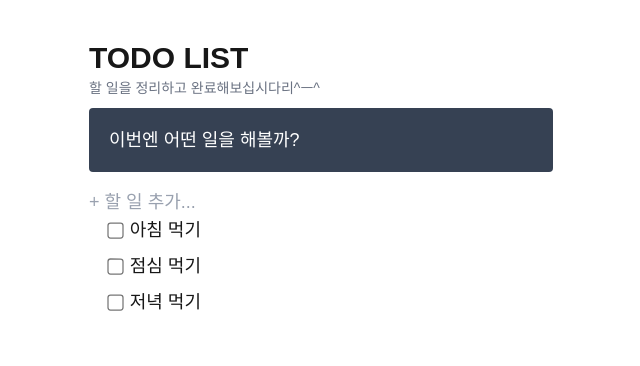
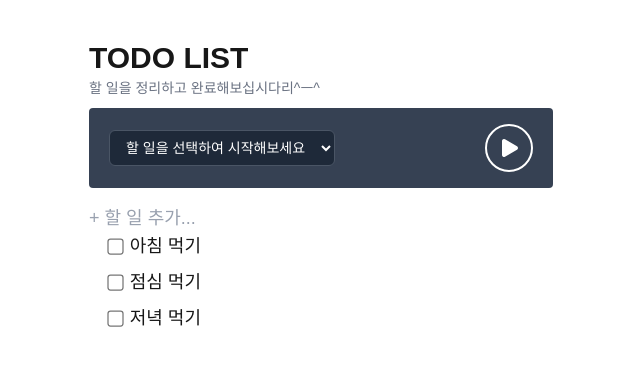
Before and after one commit to Rodgershyeonsik/toy-todo, a Next.js app: page / in a window 1280 px wide. Shown: the top 366 px of the page, without its empty margins (319-959 px from the left). Built offline with nearby package versions, Linux system fonts and the light colour scheme.

Commit message:
refactor: replace isPaused with timerStatus and add todo selection dropdown

```diff
--- a/app/page.tsx
+++ b/app/page.tsx
@@ -25,9 +25,11 @@ export default function Home() {
     { id: 3, task: "저녁 먹기", completed: false },
   ]);
 
+  type TimerStep = "IDLE" | "RUNNING" | "PAUSED";
+
   const [editingId, setEditingId] = useState<number | null>(null);
   const [editingText, setEditingText] = useState<string>("");
-  const [isPaused, setIsPaused] = useState(false);
+  const [timerStatus, setTimerStatus] = useState<TimerStep>("IDLE");
 
   const idRef = useRef(3);
 
@@ -38,9 +40,7 @@ export default function Home() {
 
   const startTimer = (id: number) => {
     if (timerRef.current) clearInterval(timerRef.current);
-    setIsPaused(false);
-
-    setTodos((prev) => prev.map((t) => ({ ...t, isRunning: t.id === id })));
+    setTimerStatus("RUNNING");
 
     timerRef.current = setInterval(
       () =>
@@ -57,12 +57,13 @@ export default function Home() {
     if (timerRef.current) clearInterval(timerRef.current);
     timerRef.current = null;
     setTodos((prev) => prev.map((t) => ({ ...t, isRunning: false })));
+    setTimerStatus("IDLE");
   };
 
   const pauseTimer = () => {
     if (timerRef.current) clearInterval(timerRef.current);
     timerRef.current = null;
-    setIsPaused(true);
+    setTimerStatus("PAUSED");
   };
 
   const handleAddTodo = () => {
@@ -149,9 +150,34 @@ export default function Home() {
           <span className="text-sm text-gray-500">
             할 일을 정리하고 완료해보십시다리^ㅡ^
           </span>
-          <div className="flex justify-between items-center my-2 bg-gray-700 text-white rounded-sm min-h-16 px-5 py-2 gap-5">
-            {!runningTodo ? (
-              <span className="text-lg">이번엔 어떤 일을 해볼까?</span>
+          <div className="flex justify-between items-center my-2 bg-gray-700 text-white rounded-sm min-h-20 px-5 py-2 gap-5">
+            {timerStatus === "IDLE" ? (
+              <div className="flex w-full justify-between items-center">
+                <select
+                  className="bg-gray-800 text-white text-sm rounded-md px-3 py-2 border border-gray-600 outline-none cursor-pointer transition-all"
+                  onChange={(e) => {
+                    const id = Number(e.target.value);
+                    setTodos((prev) =>
+                      prev.map((t) => ({ ...t, isRunning: t.id === id }))
+                    );
+                  }}
+                >
+                  <option value="">할 일을 선택하여 시작해보세요</option>
+                  {todos.map((todo) => (
+                    <option key={todo.id} value={todo.id}>
+                      {todo.task}
+                    </option>
+                  ))}
+                </select>
+                <button
+                  className={taskPlayerButtonStyle}
+                  onClick={() =>
+                    runningTodo ? startTimer(runningTodo?.id) : {}
+                  }
+                >
+                  <Play className="fill-white stroke-none" />
+                </button>
+              </div>
             ) : (
               <>
                 <div className="flex flex-col">
@@ -164,10 +190,12 @@ export default function Home() {
                   <button
                     className={taskPlayerButtonStyle}
                     onClick={
-                      isPaused ? () => startTimer(runningTodo.id) : pauseTimer
+                      runningTodo && timerStatus === "PAUSED"
+                        ? () => startTimer(runningTodo.id)
+                        : pauseTimer
                     }
                   >
-                    {isPaused ? (
+                    {timerStatus === "PAUSED" ? (
                       <Play className="fill-white stroke-none" />
                     ) : (
                       <Pause className="fill-white stroke-none" />
```
